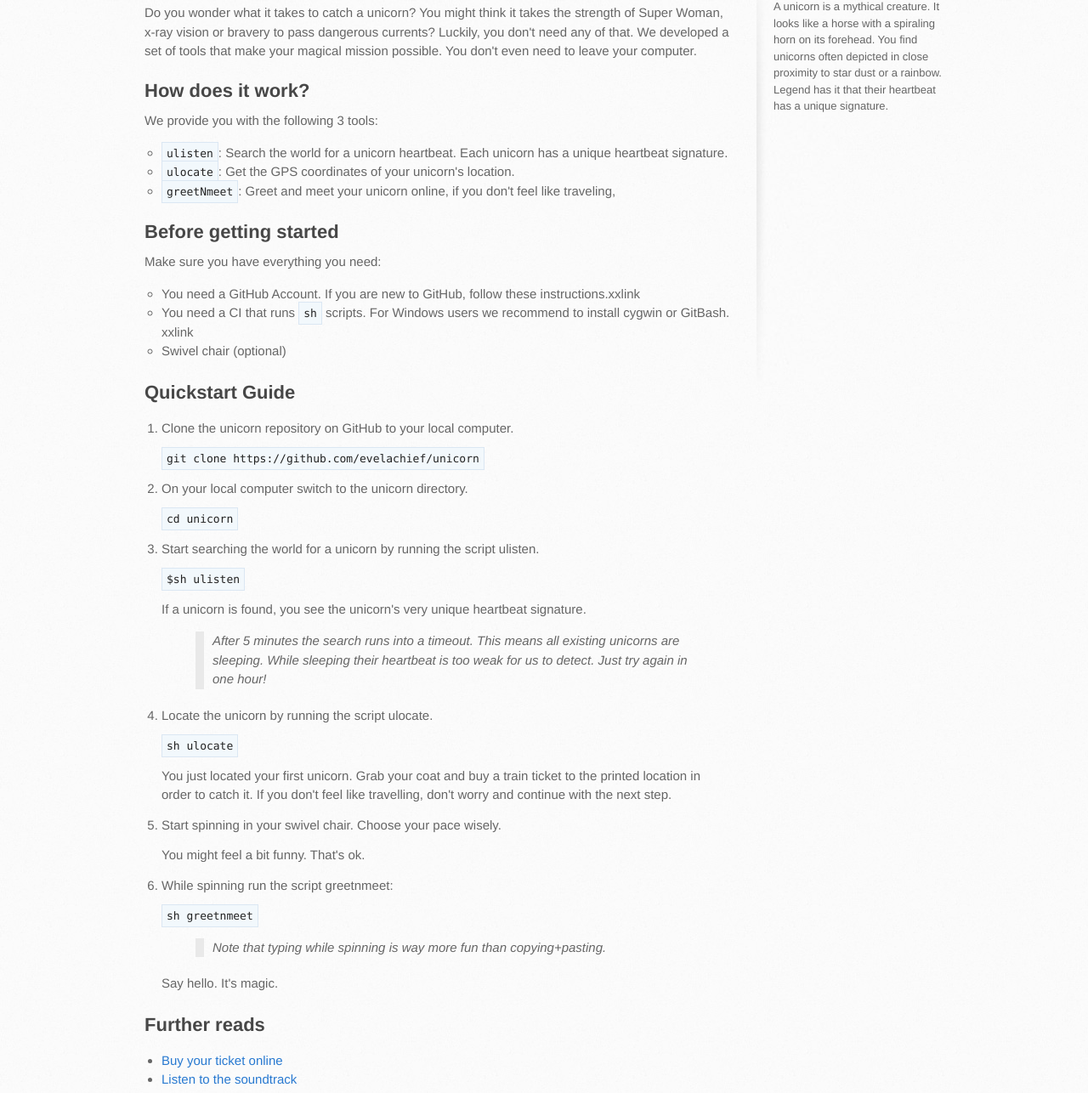
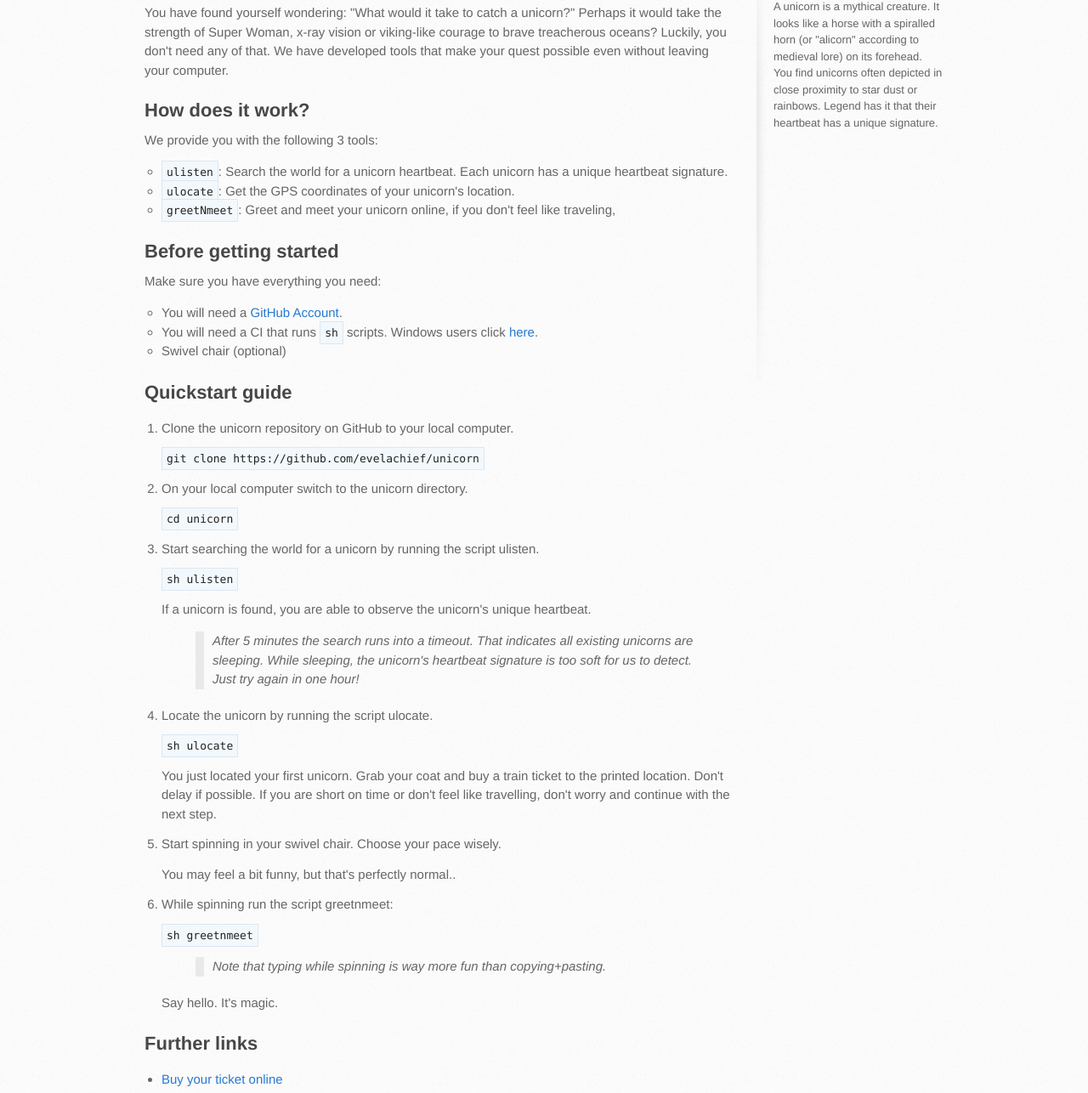
Before and after one commit to evelachief/Unicorn, a plain HTML site: page index.html in a window 1280 px wide. Shown: the part 287-1573 px from the top of the page at 85% size. Drawn offline with Linux system fonts and the light colour scheme.

Commit message:
Text update

```diff
--- a/index.html
+++ b/index.html
@@ -21,7 +21,7 @@
       <div class="inner">
         <h1>Unicorn</h1>
         <h2>How To Catch A Unicorn</h2>
-        <a href="https://github.com/evelachief/Unicorn" class="button"><small>View project on</small> GitHub</a>
+        <a href="https://github.com/evelachief/unicornx" class="button"><small>View project on</small> GitHub</a>
       </div>
     </header>
 
@@ -29,9 +29,9 @@
       <div class="inner clearfix">
         <section id="main-content">
           <h2>
-<a id="how-to-catch-a-unicorn" href="#how-to-catch-a-unicorn" aria-hidden="true"><span aria-hidden="true" class="octicon octicon-link"></span></a>How to catch a unicorn?</h2>
+<a id="how-to-catch-a-unicorn" href="#how-to-catch-a-unicorn" aria-hidden="true"><span aria-hidden="true" class="octicon octicon-link"></span></a>How to catch a unicorn</h2>
 
-<p>Do you wonder what it takes to catch a unicorn? You might think it takes the strength of Super Woman, x-ray vision or bravery to pass dangerous currents? Luckily, you don't need any of that. We developed a set of tools that make your magical mission possible. You don't even need to leave your computer.</p>
+<p>You have found yourself wondering: "What would it take to catch a unicorn?" Perhaps it would take the strength of Super Woman, x-ray vision or viking-like courage to brave treacherous oceans? Luckily, you don't need any of that. We have developed tools that make your quest possible even without leaving your computer.</p>
 
 <h2>
 <a id="how-does-it-work" href="#how-does-it-work" aria-hidden="true"><span aria-hidden="true" class="octicon octicon-link"></span></a>How does it work?</h2>
@@ -48,12 +48,12 @@
 
 <p>Make sure you have everything you need:</p>
              <ul style="list-style-type:circle">
-                <li>You need a GitHub Account. If you are new to GitHub, follow these instructions.xxlink</li>
-                <li>You need a CI that runs <code>sh</code> scripts. For Windows users we recommend to install cygwin or GitBash. xxlink</li>
+                <li>You will need a <a href="https://github.com/">GitHub Account</a>.</li>
+                <li>You will need a CI that runs <code>sh</code> scripts. Windows users click <a href="http://www.howtogeek.com/249966/how-to-install-and-use-the-linux-bash-shell-on-windows-10/"> here</a>.</li>
                 <li>Swivel chair (optional) </li>
               </ul>
 <h2>
-<p>Quickstart Guide</p></h2>
+<p>Quickstart guide</p></h2>
   <ol>
     <li><p>Clone the unicorn repository on GitHub to your local computer.</p>
     <p><code>git clone https://github.com/evelachief/unicorn</code></p></li>
@@ -62,18 +62,18 @@
     <p><code>cd unicorn</code></p></li>
 
     <li><p>Start searching the world for a unicorn by running the script ulisten. </p>
-    <p><code>$sh ulisten</code></p>
-    <p> If a unicorn is found, you see the unicorn's very unique heartbeat signature. </p>
+    <p><code>sh ulisten</code></p>
+    <p> If a unicorn is found, you are able to observe the unicorn's unique heartbeat. </p>
       <blockquote>
-      After 5 minutes the search runs into a timeout. This means all existing unicorns are sleeping. While sleeping their heartbeat is too weak for us to detect. Just try again in one hour!
+      After 5 minutes the search runs into a timeout. That indicates all existing unicorns are sleeping. While sleeping, the unicorn's heartbeat signature is too soft for us to detect. Just try again in one hour!
       </blockquote>
     </li>
             <li><p>Locate the unicorn by running the script ulocate.</p>
     <p><code>sh ulocate</code></p>
-    <p>You just located your first unicorn. Grab your coat and buy a train ticket to the printed location in order to catch it. If you don't feel like travelling, don't worry and continue with the next step.</p>
+    <p>You just located your first unicorn. Grab your coat and buy a train ticket to the printed location. Don't delay if possible. If you are short on time or don't feel like travelling, don't worry and continue with the next step.</p>
     </li>
 <li><p>Start spinning in your swivel chair. Choose your pace wisely.</p>
-<p>You might feel a bit funny. That's ok.</p>
+<p>You may feel a bit funny, but that's perfectly normal..</p>
 </li>
 <li><p>While spinning run the script greetnmeet:</p>
   <p><code>sh greetnmeet</code></p>
@@ -81,10 +81,10 @@
 
 <p>Say hello. It's magic.</p> </li>
   </ol>
-  <h2>Further reads</h2>
+  <h2>Further links</h2>
 
           <ul><li> <a href="https://www.bahn.de"> Buy your ticket online </a> </li>
-              <li> <a href="https://www.youtube.com/watch?v=CC_Y4zOUdcI"> Listen to the soundtrack </a> </li>
+              <li> <a href="https://www.youtube.com/watch?v=CC_Y4zOUdcI"> Listen to your misson's soundtrack </a> </li>
               <li> <a href="http://www.lssu.edu/banished/uh_regulations.php">Learn more about the Unicorn Hunting Regulations </a></li>
 
           </ul>
@@ -92,7 +92,7 @@
 
         <aside id="sidebar">
           <h3>What is a unicorn?</h3>
-          <p>A unicorn is a mythical creature. It looks like a horse with a spiraling horn on its forehead. You find unicorns often depicted in close proximity to star dust or a rainbow. Legend has it that their heartbeat has a unique signature. </p>
+          <p>A unicorn is a mythical creature. It looks like a horse with a spiralled horn (or "alicorn" according to medieval lore) on its forehead. You find unicorns often depicted in close proximity to star dust or rainbows. Legend has it that their heartbeat has a unique signature. </p>
 
         </aside>
       </div>
```
